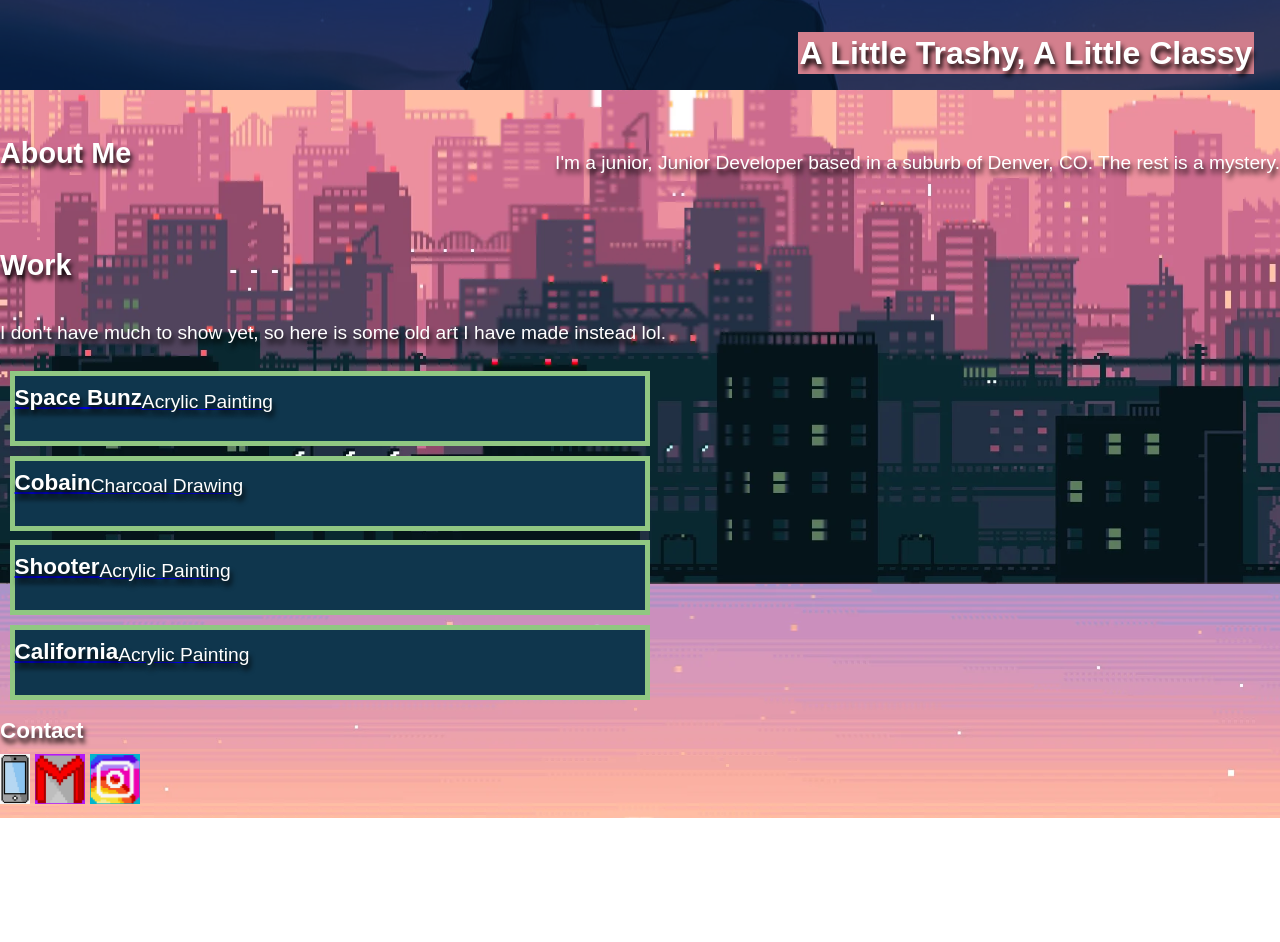
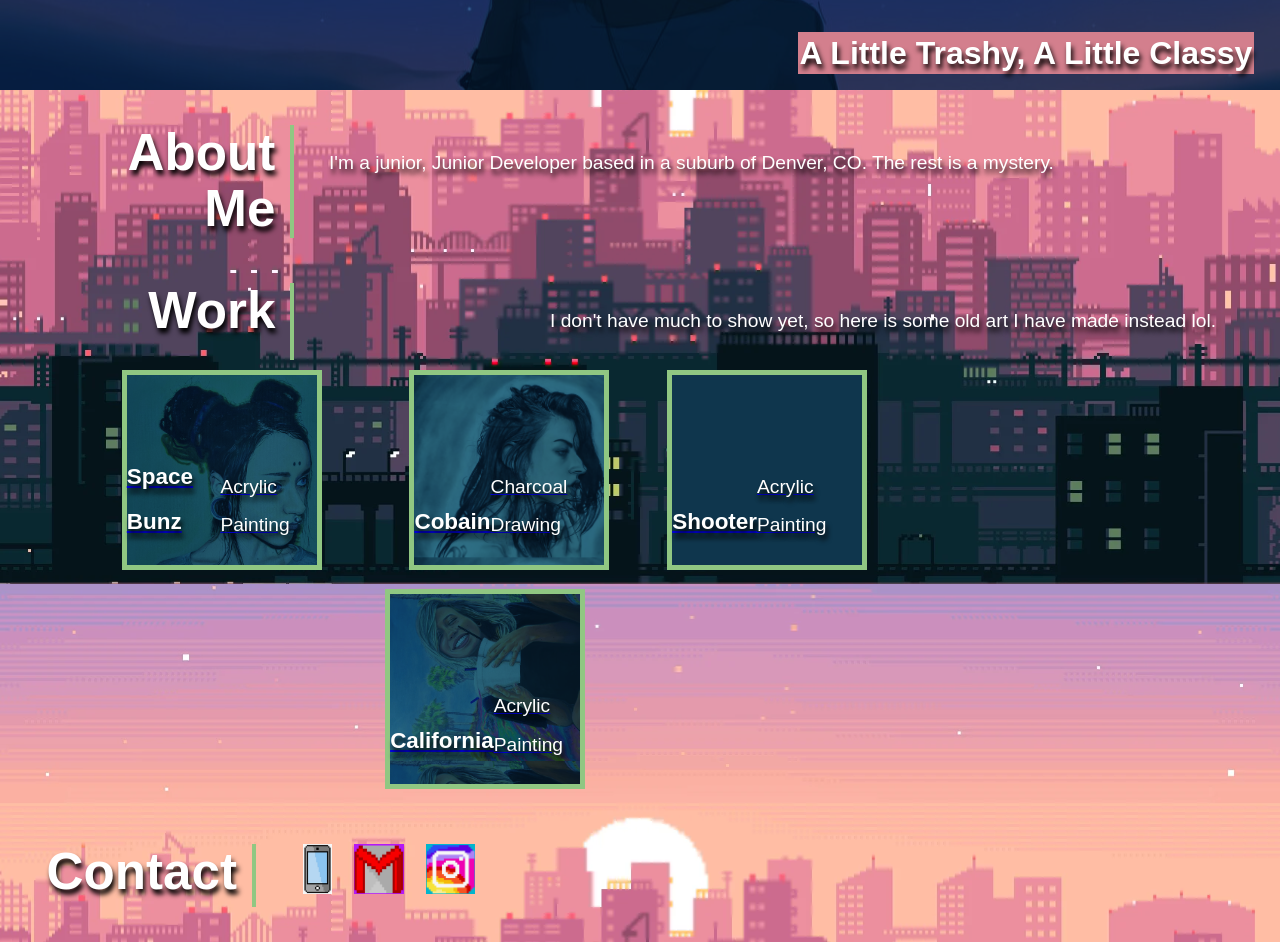
Before and after one commit to d-lil/puerto-de-folio, a plain HTML site: page index.html in a window 1280 px wide. Shown: the part 216-1158 px from the top of the page. Before the commit the page ends 1034 px from the top, so only its background shows below. Drawn offline with Linux system fonts and the light colour scheme; a web font is replaced by a local one.

Commit message:
a little bit of everything just keeping it up to date

```diff
--- a/index.html
+++ b/index.html
@@ -26,8 +26,8 @@
         </div>
     </section>
 
-    <main>
-        <section class="wut" id="about">
+    <main class="wrap">
+        <section class="twerk" id="about">
             <h2>About Me</h2>
             <div>
                 <p>
@@ -41,33 +41,35 @@
                 <p>
                     I don't have much to show yet, so here is some old art I have made instead lol.
                 </p>
-            <a href="./images/paintings/space.png" alt="painting of pierced girl with space buns" target="_newtab">
+            <div class="art">
+                <a href="https://imgur.com/abBicJ9" alt="painting of pierced girl with space buns" target="_newtab">
                     <div class="flexy space">
                         <h3>Space Bunz</h3>
                         <span>Acrylic Painting</span>
                     </div>
-            <a href="./images//paintings/cobain.png" alt="charcoal drawing of Frances Bean Cobain" target="_newtab">
+                <a href="https://imgur.com/eRBIQ78" alt="charcoal drawing of Frances Bean Cobain" target="_newtab">
                     <div class="flexy charcoal">
                         <h3>Cobain</h3>
                         <span>Charcoal Drawing</span>
                     </div>
                 </a>
-            <a href="./images/paintings/shooter.jpg" alt="girl in western attire holding revolver" target="_newtab">
+                <a href="https://imgur.com/k6VcABG" alt="girl in western attire holding revolver" target="_newtab">
                 <div class="flexy gun">
                         <h3>Shooter</h3>
                         <span>Acrylic Painting</span>
                     </div>
                 </a>
-            <a href="./images/paintings/cali.png" alt="girl smiling with rainbows spilling from styrofoam cups" target="_newtab">
+                <a href="https://imgur.com/724aMJ4" alt="girl smiling with rainbows spilling from styrofoam cups" target="_newtab">
                     <div class="flexy cali">
                         <h3>California</h3>
                         <span>Acrylic Painting</span>
                     </div>
                 </a>
+            </div>
         </section>
         </main>
-    <footer class="contactos" id="contact">
-        <h3>Contact</h3>
+    <footer class="twerk contactos" id="contact">
+        <h2>Contact</h2>
         <div>
             <address class="iconic">
                 <a href="tel:303-881-5725"><img src="./images/links/phone.png"></a>
--- a/style.css
+++ b/style.css
@@ -60,7 +60,13 @@ h1, h2, h3 {
     margin: 0;
 }
 
-.wut {
+.wrap {
+    max-width: 90%;
+    margin-left: auto;
+    margin-right: auto;
+}
+
+.twerk {
     margin: 25px 0;
     padding: 10px 0;
     display: flex;
@@ -68,13 +74,29 @@ h1, h2, h3 {
     flex-wrap: wrap;
     align-items: stretch;
     justify-content: space-between;
-  }
+}
 
-.space {
-    position: relative;
-    width: 50%;
-    margin-left: 25px;
-    margin-top: 5px;
+.twerk h2 {
+    flex: 0 0 20%;
+    text-align: right;
+    padding-right: 15px;
+    border-right: 4px solid rgb(144, 199, 130);
+    font-size: 4vw;
+    line-height: 1.1;
+}
+
+.twerk div {
+    flex: 0 0 77%;
+}
+
+.twerk p {
+    margin-bottom: 20px;
+}
+
+.art {
+    display: flex;
+    flex-wrap: wrap;
+    justify-content: center;
 }
 
 .flexy img {
@@ -86,10 +108,6 @@ h1, h2, h3 {
 .flexy {
     position: relative;
     width: 50%;
-}
-
-.space {
-    background-image: ;
 }
 
 .flexy {
@@ -109,14 +127,34 @@ h1, h2, h3 {
     font-size: 0.rem;
 }
 
-h3 span {
-    color: white;
+.flexy:first-child {
+    min-height: 200px;
+    min-width: 200px;
+    flex-basis: 100%;
 }
 
+.flexy:hover {
+    background-color: blueviolet;
+}
 
+.flexy:visited {
+    background-color: rgb(144, 199, 130);
+}
 
-.contactos {
-    display: block;
+.space {
+    background-image: url(./images/paintings/space.jpg);
+}
+
+.charcoal {
+    background-image: url(./images/paintings/charcoal.jpg);
+}
+
+.shooter {
+    background-image: url(./images/paintings/shooter.jpg);
+}
+
+.cali {
+    background-image: url(./images/paintings/cali.jpg);
 }
 
 .contactos img {
@@ -125,8 +163,12 @@ h3 span {
     align-items: flex-end;
 }
 
-.contactos:hover {
-    background-color: blueviolet;
+.contactos address a {
+    color: var(--Third);
+    padding: 5px;
+    text-decoration: none;
+    font-style: normal;
+    margin: 0 0.2rem 0.1rem;
 }
 
 @media screen and (max-width: 1000px) {
```
Lines whose indentation alone changed are shown as unchanged.
